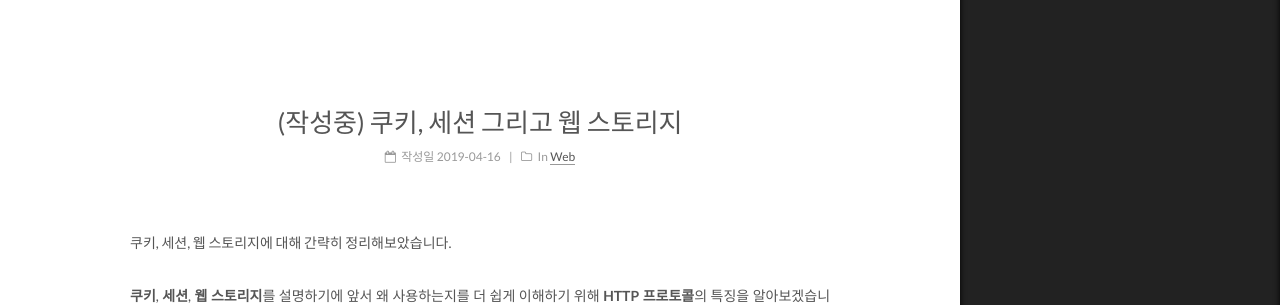
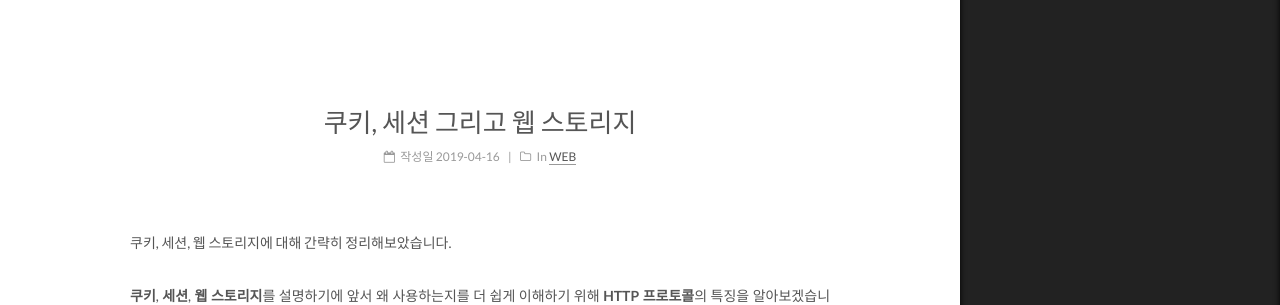
Before and after one commit to hellozin/hellozin.github.io, a Jekyll site: the page built from _posts/2019-04-16-cookie-session-webstorage.md, in a window 1280 px wide. Shown: the part 274-579 px from the top of the page. Built offline with Jekyll 4.4.1, drawn with Linux system fonts in a browser that asks for light colours.

Commit message:
포스트 작성중

```diff
--- a/_posts/2019-04-16-cookie-session-webstorage.md
+++ b/_posts/2019-04-16-cookie-session-webstorage.md
@@ -1,8 +1,8 @@
 ---
-title: (작성중) 쿠키, 세션 그리고 웹 스토리지
+title: 쿠키, 세션 그리고 웹 스토리지
 date: 2019-04-16 22:59:48
 categories:
-  - Web
+  - WEB
 tags:
   - study
 ---
```
